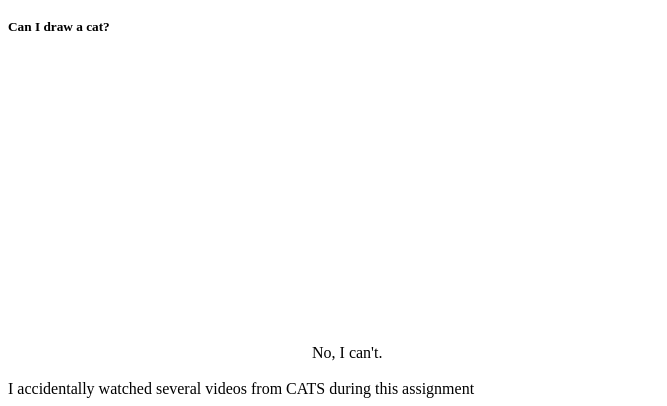
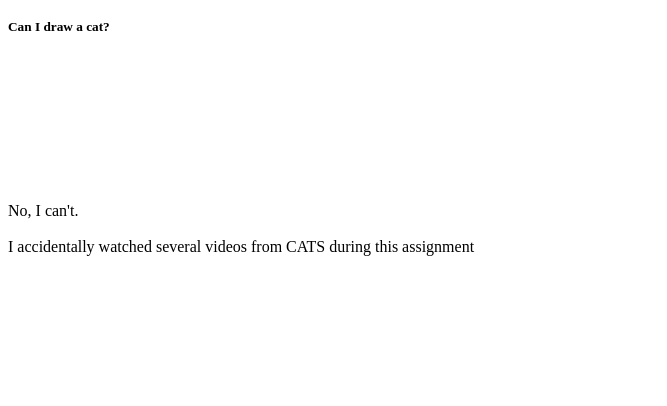
Before and after one commit to knipec/semantic-elements, a plain HTML site: page index.html in a window 1280 px wide. Shown: the part 1530-1936 px from the top of the page, without its empty margins (0-667 px from the left). After the commit the page ends 1794 px from the top, so only its background shows below. Drawn offline with Linux system fonts and the light colour scheme.

Commit message:
Remove the canvas part

```diff
--- a/index.html
+++ b/index.html
@@ -95,14 +95,11 @@ Element types:
         <header>
           <h5>Can I draw a cat?</h5>
         </header>
-        <canvas id="canvas" width="300" height="300">
-          <script>
-            <!-- Do nothing -->
-          </script>
-        </canvas>
+        <br><br><br><br><br><br><br><br>
         No, I can't.
       </article>
     </section>
+
     <footer><br>I accidentally watched several videos from CATS during this assignment</footer>
 
   </body>
```
